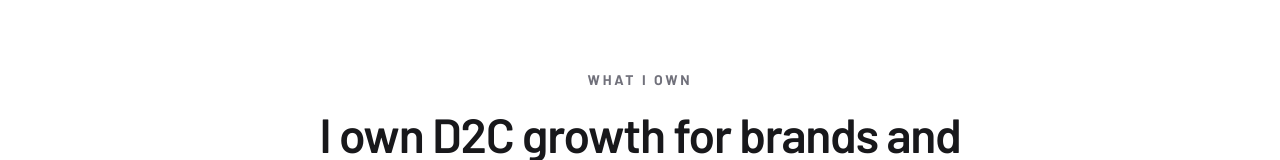
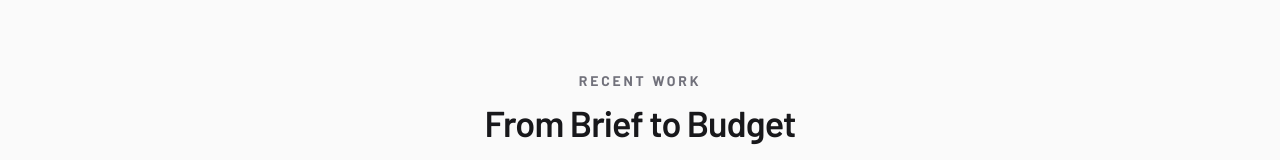
Before and after one commit to digital-experts-team/AI-Creative-Strategist, a React (Vite) app: page / in a window 1280 px wide. Shown: the part 746-906 px from the top of the page. Built offline with nearby package versions, Linux system fonts and the light colour scheme; no server answers; a web font is replaced by a local one.

Commit message:
Temporarily hide the What I Own section

```diff
--- a/src/App.tsx
+++ b/src/App.tsx
@@ -2,7 +2,7 @@ import { useState, useEffect } from "react";
 import Navbar from "./components/Navbar";
 import Hero from "./components/Hero";
 import Services from "./components/Services";
-import Statement, { RecentWorkStatement } from "./components/Statement";
+import { RecentWorkStatement } from "./components/Statement";
 import Portfolio from "./components/Portfolio";
 import FAQ from "./components/FAQ";
 import CTA from "./components/CTA";
@@ -29,7 +29,6 @@ export default function App() {
       <main>
         {pathname === "/" ? <>
         <Hero index={index} activeTheme={activeTheme} />
-        <Statement />
         <RecentWorkStatement />
         <div id="services">
           <Services />
```
